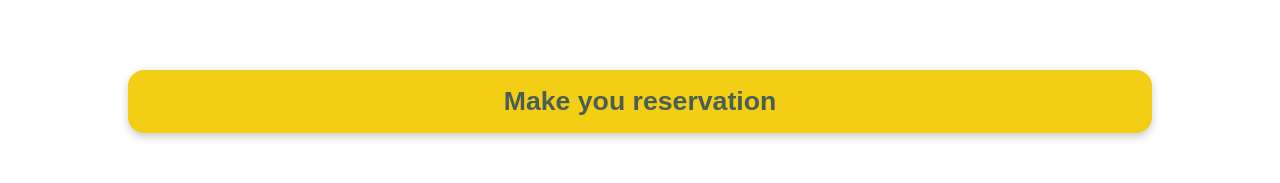
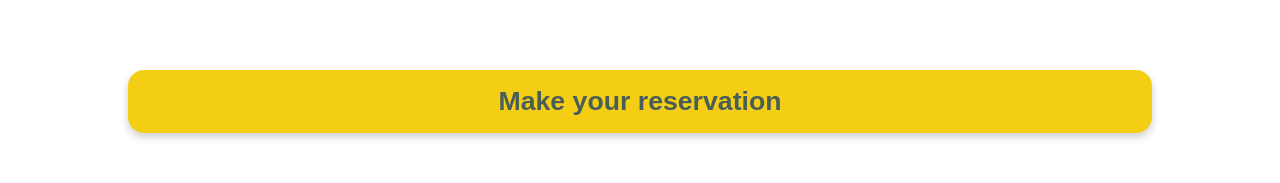
Before and after one commit to ErlendBerntsen/capstone-project, a React (Create React App) app: page /booking in a window 1280 px wide. Shown: the part 1751-1934 px from the top of the page. Built offline with nearby package versions, Linux system fonts and the light colour scheme; a web font is replaced by a local one.

Commit message:
added confirmation page

```diff
--- a/src/BookingForm.jsx
+++ b/src/BookingForm.jsx
@@ -1,6 +1,7 @@
 import { useState } from "react";
+import { useNavigate } from "react-router-dom";
 
-export const BookingForm = ({availableTimes, setAvailableTimes}) => {
+export const BookingForm = ({availableTimes, setAvailableTimes, submitForm}) => {
     const [formData, setFormData] = useState({
         date: new Date(),
         time: "17:00",
@@ -14,18 +15,21 @@ export const BookingForm = ({availableTimes, setAvailableTimes}) => {
         request: ""
     });
 
+    const navigate = useNavigate();
+
     const handleFormChange = (event, input) => {
         const copy = {...formData};
         copy[input] = event.target.value;
-        if(input === "time"){
+        if(input === "date"){
             setAvailableTimes(copy.date)
         }
         setFormData(copy);
     }
 
     const handleSubmit = (event) => {
-        event.preventDefault();
-        console.log(formData);
+        if (submitForm(event)){
+            navigate("/confirmation");
+        };
     }
 
     return (
@@ -40,7 +44,7 @@ export const BookingForm = ({availableTimes, setAvailableTimes}) => {
                     <div className="bookingpage-form-col">
                         <label htmlFor="reservation-time" className="bookingpage-form-label">Choose time</label>
                         <select id="reservation-time" onChange={(e) => handleFormChange(e, "time")} className="bookingpage-form-select">
-                            {availableTimes.map(x => <option>{x}</option>)}
+                            {availableTimes.map(x => <option key={x}>{x}</option>)}
                     </select>
                     </div>
                 </div>
@@ -101,7 +105,7 @@ export const BookingForm = ({availableTimes, setAvailableTimes}) => {
                     </div>
                 </div>
             </div>
-            <input type="submit" className="bookingpage-form-button" value="Make you reservation"></input>
+            <input type="submit" className="bookingpage-form-button" value="Make your reservation"></input>
         </form>
     );
 }
--- a/src/BookingPage.jsx
+++ b/src/BookingPage.jsx
@@ -1,6 +1,6 @@
 import { BookingForm } from "./BookingForm"
 
-export const BookingPage = ({availableTimes, setAvailableTimes}) => {
+export const BookingPage = ({availableTimes, setAvailableTimes, submitForm}) => {
     return (
         <div className="page-container">
             <div className="bookingpage-header-container">
@@ -9,7 +9,7 @@ export const BookingPage = ({availableTimes, setAvailableTimes}) => {
                     <img src="./restaurant.png" alt="restaurant" className="bookingpage-image"></img>
                 </div>
             </div>
-            <BookingForm availableTimes={availableTimes} setAvailableTimes={setAvailableTimes}></BookingForm>
+            <BookingForm availableTimes={availableTimes} setAvailableTimes={setAvailableTimes} submitForm={submitForm}></BookingForm>
         </div>
     )
 }
--- /dev/null
+++ b/src/ConfirmedBooking.jsx
@@ -0,0 +1,7 @@
+export const ConfirmedBooking = () => {
+    return (
+        <div className="page-container">
+            <h1 className="confirmation">Your booking is confirmed!</h1>
+        </div>
+    )
+}
--- a/src/Main.jsx
+++ b/src/Main.jsx
@@ -3,23 +3,33 @@ import { BrowserRouter, Route, Routes } from 'react-router-dom';
 import { HomePage } from "./Homepage";
 import { BookingPage } from "./BookingPage";
 import { useReducer } from "react";
+import { fetchAPI, submitAPI } from "./api";
+import { ConfirmedBooking } from "./ConfirmedBooking";
 
-export const initializeTimes = () => ["17:00", "18:00", "19:00", "20:00", "21:00", "22:00"];
 
-export const updateTimes = (state, action) => {
-    return state;
+export const initializeTimes = () => {
+    return fetchAPI(new Date());
+};
+
+export const updateTimes = (state, date) => {
+    return fetchAPI(new Date(date));
 }
 
 export const Main = () => {
 
     const [availableTimes, setAvailableTimes] = useReducer(updateTimes, initializeTimes());
 
+    const submitForm = (formData) => {
+        return submitAPI(formData);
+    }
+
     return (
         <main className="main">
             <BrowserRouter>
                 <Routes>
                     <Route path="/" element={<HomePage/>}></Route>
-                    <Route path="/booking" element={<BookingPage availableTimes={availableTimes} setAvailableTimes={setAvailableTimes}></BookingPage>}></Route>
+                    <Route path="/booking" element={<BookingPage availableTimes={availableTimes} setAvailableTimes={setAvailableTimes} submitForm={submitForm}></BookingPage>}></Route>
+                    <Route path="/confirmation" element={<ConfirmedBooking/>}></Route>
                 </Routes>
             </BrowserRouter>
         </main>
--- /dev/null
+++ b/src/api.js
@@ -0,0 +1,27 @@
+const seededRandom = function (seed) {
+    var m = 2**35 - 31;
+    var a = 185852;
+    var s = seed % m;
+    return function () {
+        return (s = s * a % m) / m;
+    };
+}
+
+export const fetchAPI = (date) => {
+    let result = [];
+    let random = seededRandom(date.getDate());
+
+    for(let i = 17; i <= 23; i++) {
+        if(random() < 0.5) {
+            result.push(i + ':00');
+        }
+        if(random() < 0.5) {
+            result.push(i + ':30');
+        }
+    }
+    return result;
+};
+
+export const submitAPI = (formData) => {
+    return true;
+};
--- a/src/index.css
+++ b/src/index.css
@@ -596,3 +596,7 @@ textarea {
 .bookingpage-form-button:hover {
   cursor: pointer;
 }
+
+.confirmation {
+  align-self: center;
+}
```
